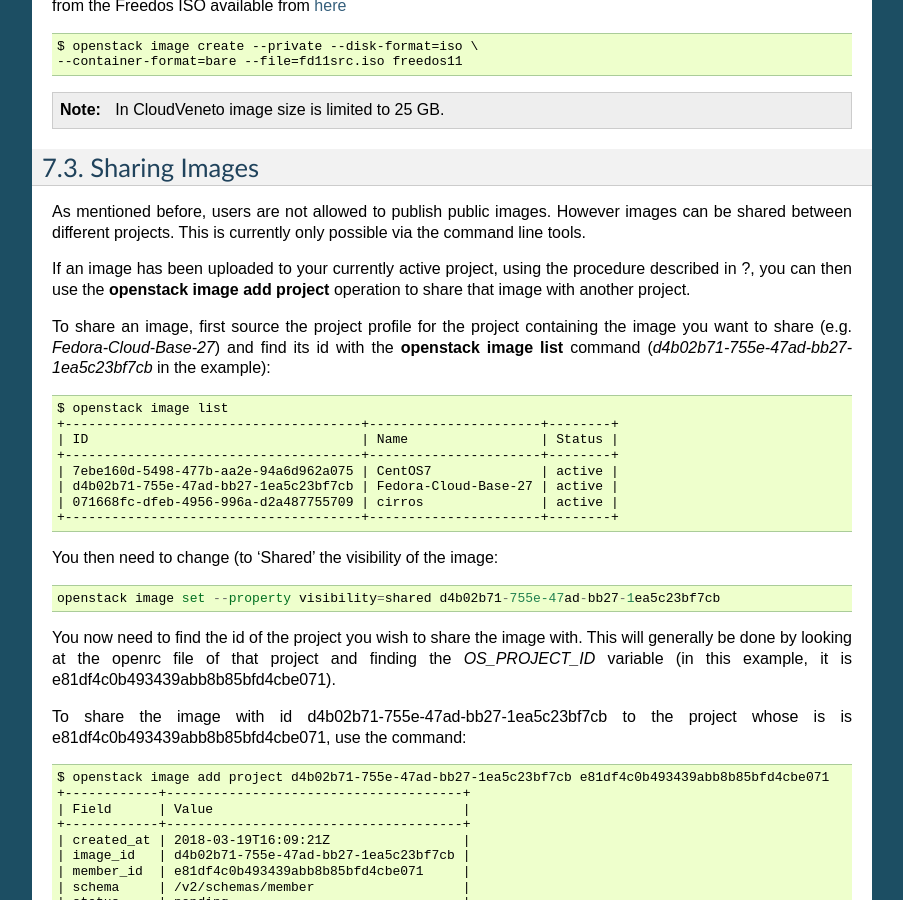
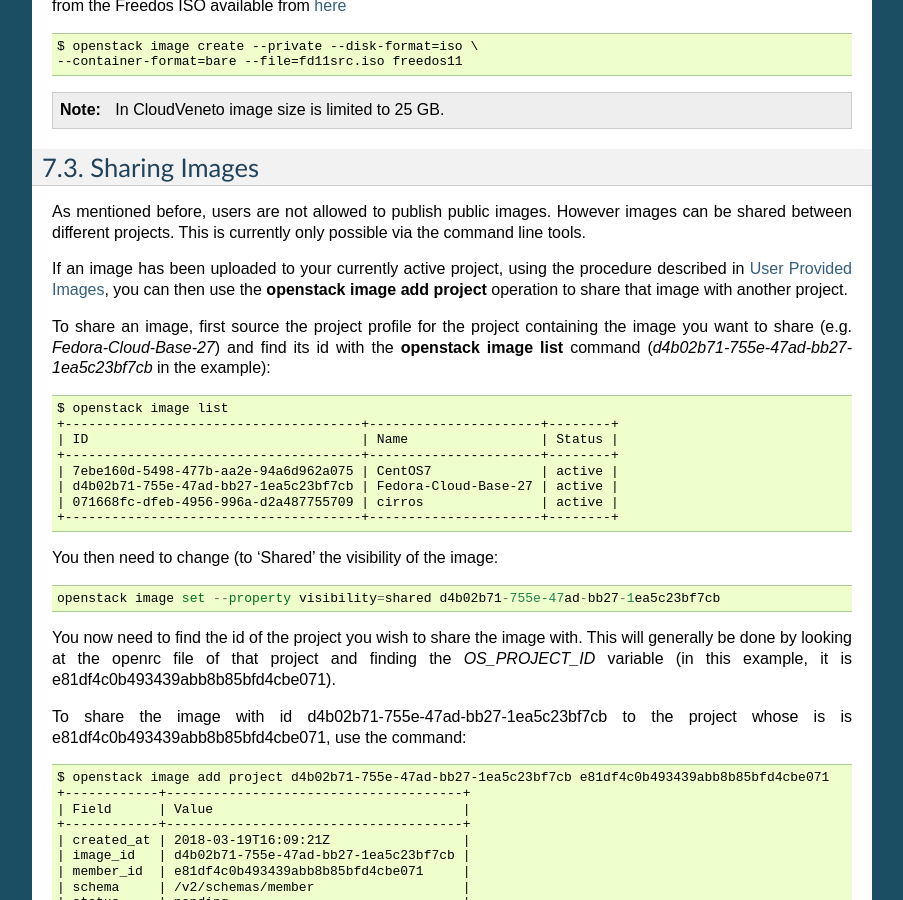
Before and after one commit to marcoverl/CVUserGuide, a Sphinx documentation site: the page built from source/ManagingImages.rst, in a window 1280 px wide and 900 px high, scrolled down 2618 px. Shown: the whole window, without its empty margins (198-1101 px from the left). Built offline with Sphinx 7.4.7, drawn with Linux system fonts in a browser that asks for light colours; some of the changed text lies outside the part shown.

Commit message:
Fixing cross references

```diff
--- a/source/AdminVMs-nocontext.rst
+++ b/source/AdminVMs-nocontext.rst
@@ -6,6 +6,7 @@
 
 Creating Virtual Machines
 -------------------------
+.. _creatingvms:
 
 To create a Virtual Machine (VM) using the dashboard, you need to have
 already logged into the dashboard, created your private key (as
--- a/source/ManagingImages.rst
+++ b/source/ManagingImages.rst
@@ -8,9 +8,11 @@
 These images are registered in an Image Management Service, in our case
 provided by the *Glance* OpenStack component.
 
+
 Public Images
 -------------
-.. _PublicImages:
+.. _publicimages:
+
 
 Some images in the CloudVeneto are provided by the Cloud administrators.
 These images are public, and visible to all users. They appear with
@@ -138,7 +141,7 @@
 currently only possible via the command line tools.
 
 If an image has been uploaded to your currently active project, using
-the procedure described in ?, you can then use the
+the procedure described in :ref:`User Provided Images <userprovidedimages>`, you can then use the
 **openstack image add project** operation to share that image with
 another project.
 
@@ -206,7 +209,7 @@
 ---------------
 
 Users can also build custom images, that can then been uploaded in the
-Cloud Image service as described in ?.
+Cloud Image service as described in :ref:`User Provided Images <userprovidedimages>`.
 
 There are several tools providing support for image creation. Some of
 them are described in the `Openstack
--- a/source/Overview.rst
+++ b/source/Overview.rst
@@ -104,7 +107,7 @@
     `INFN-Padova computing and Network
     service <http://www.pd.infn.it/calcolo/indexEN.html>`__ can provide
     support only to INFN-Padova users and only for instances created
-    using "blessed" images, (as described in :ref:`PublicImages`).
+    using "blessed" images, (as described in :ref:`Public Images <publicimages>`).
 
 Experiences, problems, best practices, etc. can be shared with the other
 users of the CloudVeneto using the discuss@cloudveneto.it mailing list.
```
Also changed, not shown: other parts of source/ManagingImages.rst (+1 -0 lines), other parts of source/Overview.rst (+3 -0 lines), source/GettingStarted.rst (+7 -4 lines).
